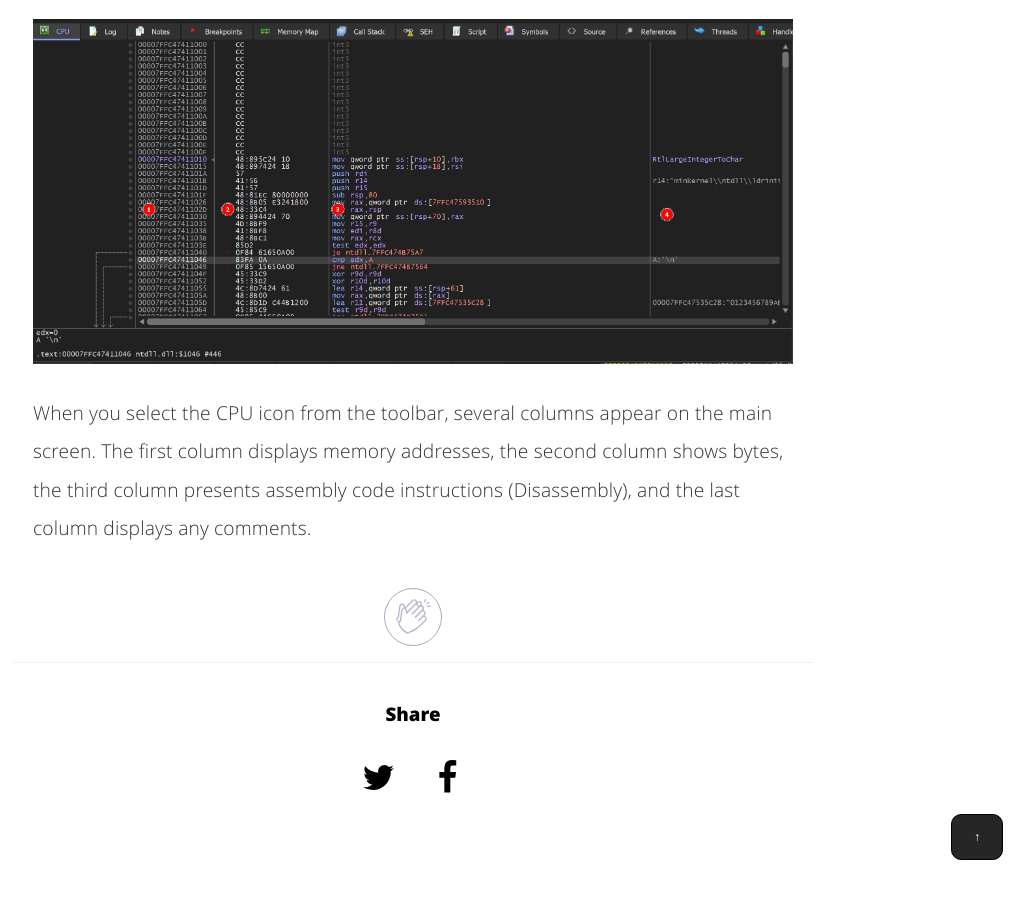
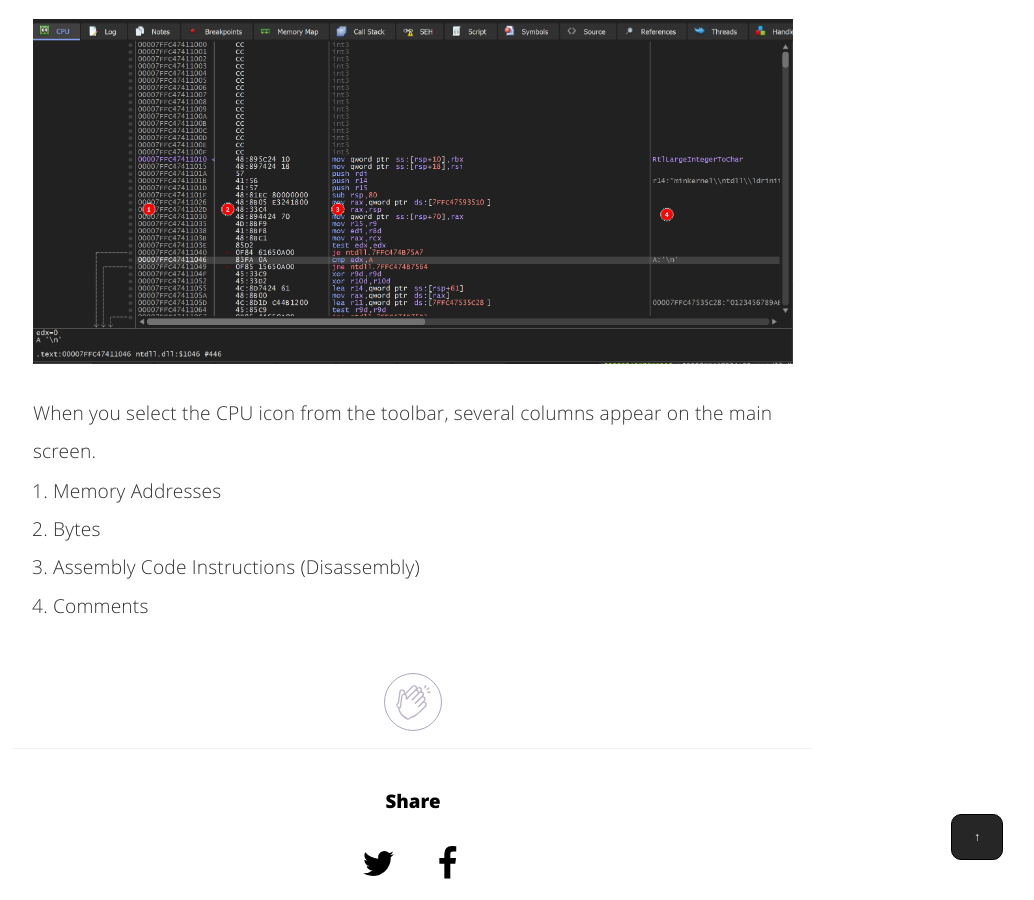
Before and after one commit to nickvourd/nickvourd.github.io, a Jekyll site: the page built from _posts/2023-10-18-x64dbg-intro.md, in a window 1280 px wide and 900 px high, scrolled down 8636 px. Shown: the whole window, without its empty margins (227-1261 px from the left). Built offline with Jekyll 4.4.1, drawn with Linux system fonts in a browser that asks for light colours.

Commit message:
Edit 2023-10-18 x64dbg (My first baby steps)

```diff
--- a/_posts/2023-10-18-x64dbg-intro.md
+++ b/_posts/2023-10-18-x64dbg-intro.md
@@ -431,7 +431,14 @@ int main() {
 
 <img src="/assets/img/post-img/18-10-2023/x64dbg-CPU-Icon.png" class="post-images" alt="x64dbg CPU Icon">
 
-<p>When you select the CPU icon from the toolbar, several columns appear on the main screen. The first column displays memory addresses, the second column shows bytes, the third column presents assembly code instructions (Disassembly), and the last column displays any comments.</p>
+<p>When you select the CPU icon from the toolbar, several columns appear on the main screen.
+
+<ol>
+  <li>Memory Addresses</li>
+  <li>Bytes</li>
+  <li>Assembly Code Instructions (Disassembly)</li>
+  <li>Comments</li>
+</ol>
 
 <br />
 <div align="center">
```
